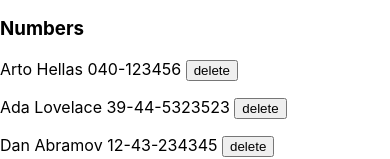
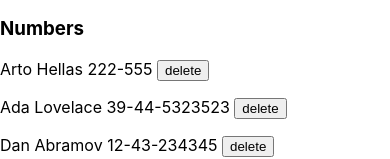
Before and after one commit to lchz/FullStack2020, a React (Create React App) app in the folder part2/phonebook/: page / in a window 390 px wide. Shown: the part 219-378 px from the top of the page. Built offline with nearby package versions, Linux system fonts and the light colour scheme; data requests are answered from the project's data file; the HTML template or start-up script is replaced by a standard one.

Commit message:
2.18 phonebook10

```diff
--- a/part2/phonebook/db.json
+++ b/part2/phonebook/db.json
@@ -1,8 +1,8 @@
 {
-  "persons":[
+  "persons": [
     {
       "name": "Arto Hellas",
-      "number": "040-123456",
+      "number": "222-555",
       "id": 1
     },
     {
--- a/part2/phonebook/src/App.js
+++ b/part2/phonebook/src/App.js
@@ -35,12 +35,15 @@ const App = () => {
   const addPerson = (event) => {
     event.preventDefault()
 
-    if (persons.find(p => p.name === newName) != null) {
+    const p = persons.find(pe => pe.name === newName)
 
-      alert(`${newName} is already added to phonebook!`)
-
+    if (p != null) {
+      if (window.confirm(`${newName} is already added to phonebook, replace the old number with a new one?`)) {
+        const changedPerson = { ...p, number: newNumber }
+        peopleService.replaceNumber(p.id, changedPerson)
+          .then(returnedPerson => setPersons(persons.map(person => person.id !== p.id ? person : returnedPerson)))
+      }
     } else {
-
       const person = {
         name: newName,
         number: newNumber
@@ -70,10 +73,12 @@ const App = () => {
 
     if (window.confirm(`Delete ${deleting.name}?`)) {
       peopleService.deletePerson(id)
-      setPersons(persons.filter(p => p.id !== id))
+                    .then(setPersons(persons.filter(p => p.id !== id)))
+                    // .catch(error => {
+                    //   alert(`${deleting.name} has already deleted`)
+                    //   setPersons(persons.filter(p => p.id !== id))
+                    // })
     }
-
-
   }
 
   return (
--- a/part2/phonebook/src/services/peopleService.js
+++ b/part2/phonebook/src/services/peopleService.js
@@ -13,7 +13,13 @@ const create = (newPerson) => {
 }
 
 const deletePerson = (id) => {
-    axios.delete(baseUrl + `/${id}`)
+    const request = axios.delete(`${baseUrl}/${id}`)
+    return request.then(r => r.data)
 }
 
-export default { getAll, create, deletePerson }
+const replaceNumber = (id, person) => {
+    const request = axios.put(`${baseUrl}/${id}`, person)
+    return request.then(response => response.data)
+}
+
+export default { getAll, create, deletePerson, replaceNumber }
```
Also changed, not shown: 1 other file (tests, documents, lock files or other folders).
